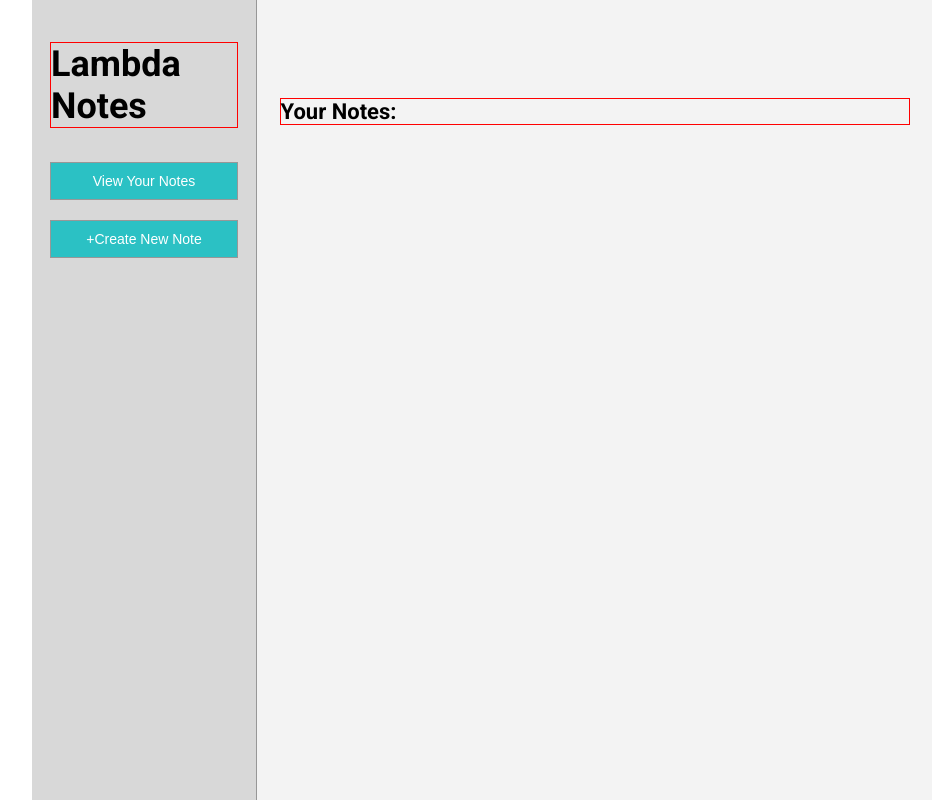
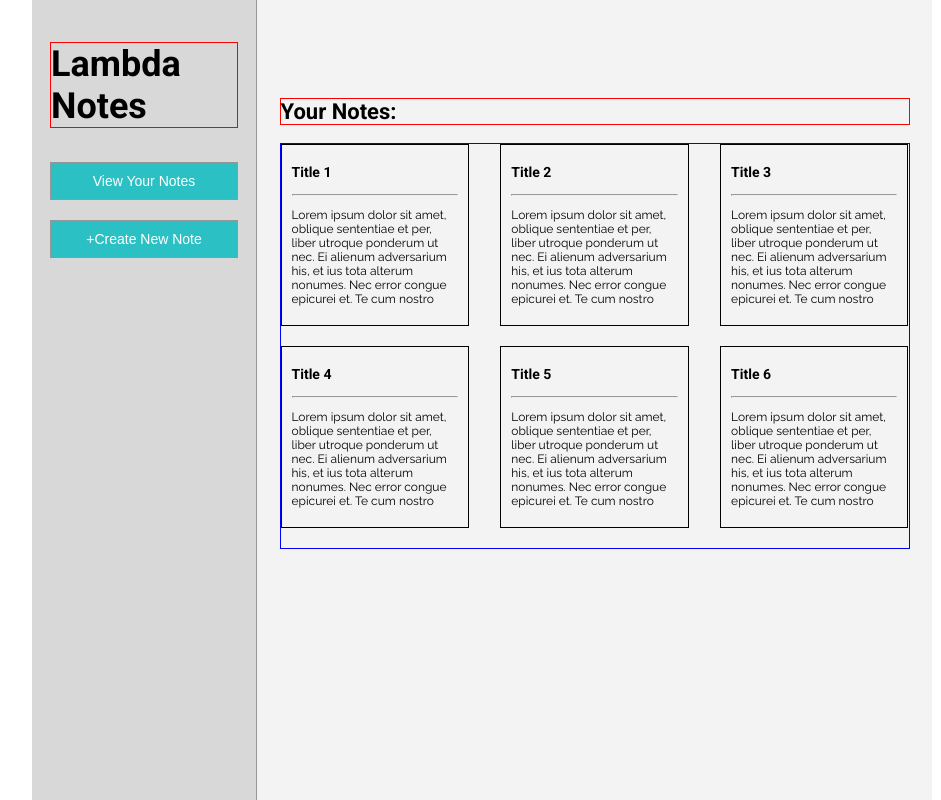
Before and after one commit to JSNavey/newfrontend, a React (Create React App) app in the folder notes/: page / in a window 1280 px wide. Shown: the whole page, without its empty margins (158-1099 px from the left). Built offline with nearby package versions, Linux system fonts and the light colour scheme.

Commit message:
finished note list view without functionality

```diff
--- a/notes/src/components/MainContent/MainContent.js
+++ b/notes/src/components/MainContent/MainContent.js
@@ -1,5 +1,6 @@
 import React, { Component } from 'react';
 import './index.css';
+import NoteList from '../NoteList/NoteList';
 
 class MainContent extends Component {
   render() {
@@ -7,7 +8,7 @@ class MainContent extends Component {
       <div className='main-content'>
         <h2>Your Notes:</h2>
           <div>
-
+            <NoteList />
           </div>
       </div>
     )
--- a/notes/src/components/NoteList/NoteList.js
+++ b/notes/src/components/NoteList/NoteList.js
@@ -4,8 +4,37 @@ import './index.css';
 class NoteList extends Component {
   render() {
     return (
-      <div>
-        NoteList
+      <div className='notelist-container'>
+        <div className='note'>
+          <h3>Title 1</h3>
+          <hr />
+          <p>Lorem ipsum dolor sit amet, oblique sententiae et per, liber utroque ponderum ut nec. Ei alienum adversarium his, et ius tota alterum nonumes. Nec error congue epicurei et. Te cum nostro aliquam vocibus, timeam qualisque no eum.</p>
+        </div>
+        <div className='note'>
+          <h3>Title 2</h3>
+          <hr />
+          <p>Lorem ipsum dolor sit amet, oblique sententiae et per, liber utroque ponderum ut nec. Ei alienum adversarium his, et ius tota alterum nonumes. Nec error congue epicurei et. Te cum nostro aliquam vocibus, timeam qualisque no eum.</p>
+        </div>
+        <div className='note'>
+          <h3>Title 3</h3>
+          <hr />
+          <p>Lorem ipsum dolor sit amet, oblique sententiae et per, liber utroque ponderum ut nec. Ei alienum adversarium his, et ius tota alterum nonumes. Nec error congue epicurei et. Te cum nostro aliquam vocibus, timeam qualisque no eum.</p>
+        </div>
+        <div className='note'>
+          <h3>Title 4</h3>
+          <hr />
+          <p>Lorem ipsum dolor sit amet, oblique sententiae et per, liber utroque ponderum ut nec. Ei alienum adversarium his, et ius tota alterum nonumes. Nec error congue epicurei et. Te cum nostro aliquam vocibus, timeam qualisque no eum.</p>
+        </div>
+        <div className='note'>
+          <h3>Title 5</h3>
+          <hr />
+          <p>Lorem ipsum dolor sit amet, oblique sententiae et per, liber utroque ponderum ut nec. Ei alienum adversarium his, et ius tota alterum nonumes. Nec error congue epicurei et. Te cum nostro aliquam vocibus, timeam qualisque no eum.</p>
+        </div>
+        <div className='note'>
+          <h3>Title 6</h3>
+          <hr />
+          <p>Lorem ipsum dolor sit amet, oblique sententiae et per, liber utroque ponderum ut nec. Ei alienum adversarium his, et ius tota alterum nonumes. Nec error congue epicurei et. Te cum nostro aliquam vocibus, timeam qualisque no eum.</p>
+        </div>
       </div>
     )
   }
--- a/notes/src/components/NoteList/index.css
+++ b/notes/src/components/NoteList/index.css
@@ -0,0 +1,25 @@
+.notelist-container {
+    border: 1px solid blue;
+    display: flex;
+    flex-wrap: wrap;
+    width: 100%;
+    justify-content: space-between;
+    font-size: 1.2rem;
+}
+
+.note {
+    border: 1px solid black;
+    width: 30%;
+    margin-bottom: 2rem;
+    padding: 0.5rem 1rem;
+    overflow: hidden;
+}
+
+.note h3 {
+    padding-top: 0;
+}
+
+.note p {
+    height: 10rem;
+    overflow: hidden;
+}
```
Also changed, not shown: 2 other files (tests, documents, lock files or other folders).
